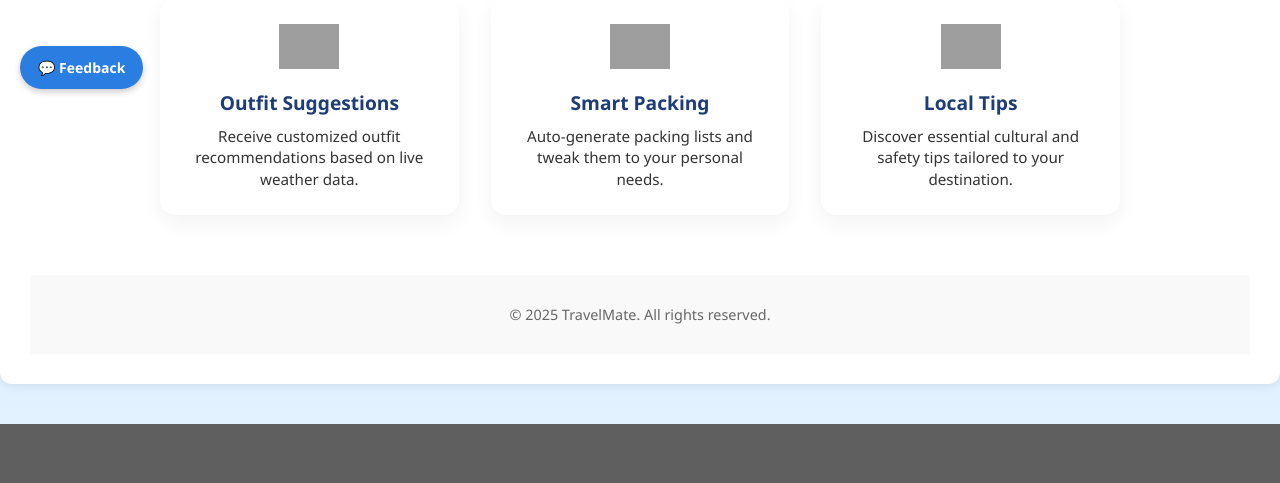
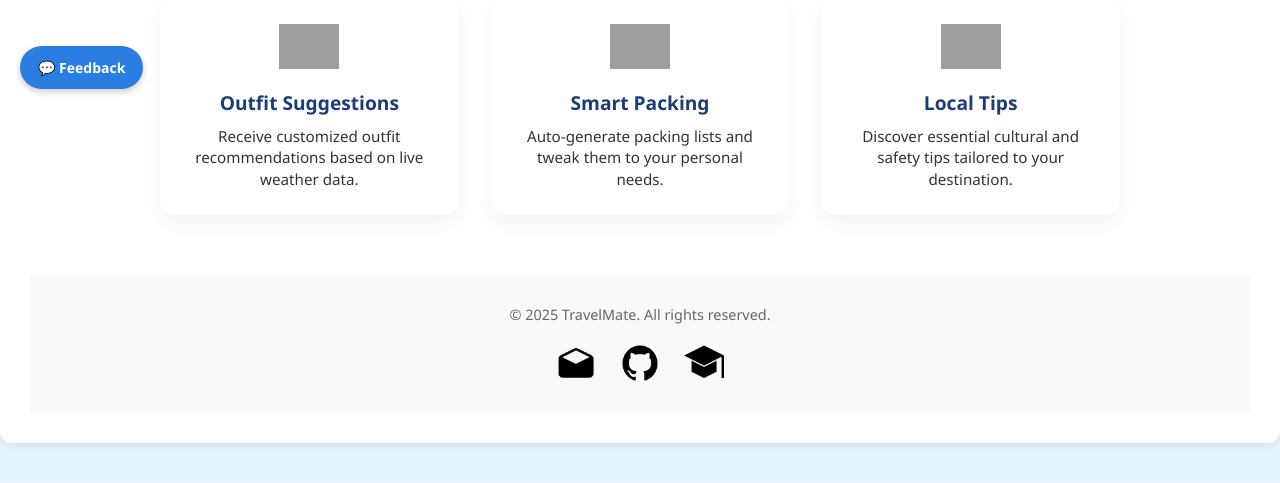
Before and after one commit to steve0joo/TravelMate, a Django app: template home/templates/home/index.html in a window 1280 px wide. Shown: the part 691-1174 px from the top of the page. Before the commit the page ends 1115 px from the top, so only its background shows below. Run offline with Django 3.2, Linux system fonts and the light colour scheme; the template is opened without the code that fills it, so the values that code supplies are empty; grey boxes are pictures that could not be loaded.

Commit message:
Added footer features

```diff
--- a/home/templates/home/index.html
+++ b/home/templates/home/index.html
@@ -10,8 +10,17 @@
             --text: #333;
             --bg-hero: url("{% static 'home/images/hero.jpg' %}");
         }
-  * { box-sizing: border-box; margin: 0; padding: 0; }
-  body { font-family: 'Segoe UI', sans-serif; color: var(--text); }
+
+        * {
+            box-sizing: border-box;
+            margin: 0;
+            padding: 0;
+        }
+
+        body {
+            font-family: 'Segoe UI', sans-serif;
+            color: var(--text);
+        }
 
         .hero {
             background: var(--bg-hero) center/cover no-repeat;
@@ -22,12 +31,14 @@
             position: relative;
             overflow: hidden;
         }
+
         .hero::before {
             content: '';
             position: absolute;
             inset: 0;
-    background: rgba(0,0,0,0.4);
+            background: rgba(0, 0, 0, 0.4);
         }
+
         .hero-content {
             position: relative;
             text-align: center;
@@ -35,16 +46,19 @@
             padding: 0 20px;
             animation: fadeInUp 1s ease-out;
         }
+
         .hero-content h1 {
             font-size: 3rem;
             line-height: 1.2;
             margin-bottom: 0.8rem;
-    text-shadow: 2px 2px 8px rgba(0,0,0,0.6);
+            text-shadow: 2px 2px 8px rgba(0, 0, 0, 0.6);
         }
+
         .hero-content p {
             font-size: 1.2rem;
             margin-bottom: 1.5rem;
         }
+
         .hero-buttons a {
             display: inline-block;
             margin: 0 10px;
@@ -54,49 +68,75 @@
             font-weight: 600;
             transition: transform 0.2s ease, box-shadow 0.2s ease;
         }
-  .hero-buttons a.primary { background: var(--primary); color: #fff; }
-  .hero-buttons a.secondary { background: var(--secondary); color: #fff; }
+
+        .hero-buttons a.primary {
+            background: var(--primary);
+            color: #fff;
+        }
+
+        .hero-buttons a.secondary {
+            background: var(--secondary);
+            color: #fff;
+        }
+
         .hero-buttons a.primary:hover {
             transform: translateY(-3px);
-    box-shadow: 0 6px 15px rgba(42,125,225,0.4);
+            box-shadow: 0 6px 15px rgba(42, 125, 225, 0.4);
         }
+
         .hero-buttons a.secondary:hover {
             transform: translateY(-3px);
-    box-shadow: 0 6px 15px rgba(29,60,120,0.4);
+            box-shadow: 0 6px 15px rgba(29, 60, 120, 0.4);
         }
 
         @keyframes fadeInUp {
-    from { opacity: 0; transform: translateY(20px); }
-    to { opacity: 1; transform: translateY(0); }
+            from {
+                opacity: 0;
+                transform: translateY(20px);
+            }
+            to {
+                opacity: 1;
+                transform: translateY(0);
+            }
         }
 
         .features {
             display: grid;
-    grid-template-columns: repeat(auto-fit, minmax(220px,1fr));
+            grid-template-columns: repeat(auto-fit, minmax(220px, 1fr));
             gap: 2rem;
             max-width: 1000px;
             margin: 60px auto;
             padding: 0 20px;
         }
+
         .feature-card {
             background: #fff;
             padding: 25px;
             border-radius: 15px;
-    box-shadow: 0 8px 20px rgba(0,0,0,0.05);
+            box-shadow: 0 8px 20px rgba(0, 0, 0, 0.05);
             text-align: center;
             transition: transform 0.3s ease;
         }
-  .feature-card:hover { transform: translateY(-5px); }
+
+        .feature-card:hover {
+            transform: translateY(-5px);
+        }
+
         .feature-card img {
             width: 60px;
             margin-bottom: 15px;
         }
+
         .feature-card h3 {
             font-size: 1.2rem;
             margin-bottom: 10px;
             color: var(--secondary);
         }
-  .feature-card p { font-size: 0.95rem; line-height: 1.4; }
+
+        .feature-card p {
+            font-size: 0.95rem;
+            line-height: 1.4;
+        }
 
         .home-footer {
             text-align: center;
@@ -105,6 +145,40 @@
             margin-top: 60px;
             font-size: 0.9rem;
             color: #666;
+        }
+
+        .footerSocialIconsWrapper {
+            display: flex;
+            justify-content: center; /* Centers the icon */
+            align-items: center;
+            gap: 24px;
+            width: 100%;
+        }
+
+        .footerSocialIconsWrapper .socialBrands {
+            display: flex;
+            justify-content: center;
+            align-items: center;
+            text-align: center;
+        }
+
+        .footerSocialIconsWrapper a {
+            display: flex;
+            justify-content: center;
+            align-items: center;
+            text-decoration: none;
+        }
+
+        .footerSocialIconsWrapper a img {
+            display: block; /* Removes extra spacing of images */
+            width: auto;
+            height: 40px;
+            transition: transform 0.3s ease-in-out;
+        }
+
+        .footerSocialIconsWrapper a:hover img {
+            transform: scale(1.1); /* Slight zoom effect on hover */
+            color: #fff;
         }
     </style>
 
@@ -146,5 +220,26 @@
 
     <footer class="home-footer">
         <p>&copy; {% now "Y" %} TravelMate. All rights reserved.</p>
+        <br>
+        <div class="footerSocialIconsWrapper">
+            <div class="socialBrands">
+                <a href="mailto:pjsabraham@gmail.com, steven.joo0319@gmail.com, davidleeym03@gmail.com, jackmwachter@gmail.com, mistervic03@gmail.com"
+                   target="_blank" rel="noopener noreferrer" aria-label="Email">
+                    <img src="{% static 'img/mail.png' %}" alt="mail" height="40"/>
+                </a>
+            </div>
+            <div class="socialBrands">
+                <a href="https://github.com/JackWachter/GTMovieStore" target="_blank" rel="noopener noreferrer"
+                   aria-label="GitHub">
+                    <img src="{% static 'img/github.png' %}" alt="github" height="40"/>
+                </a>
+            </div>
+            <div class="socialBrands">
+                <a href="https://www.cc.gatech.edu/" target="_blank" rel="noopener noreferrer"
+                   aria-label="Georgia Tech">
+                    <img src="{% static 'img/gt.png' %}" alt="Georgia Tech" height="40"/>
+                </a>
+            </div>
+        </div>
     </footer>
 {% endblock %}
```
Also changed, not shown: db.sqlite3, static/img/github.png (added), static/img/gt.png (added), static/img/mail.png (added). Lines whose indentation alone changed are shown as unchanged.
